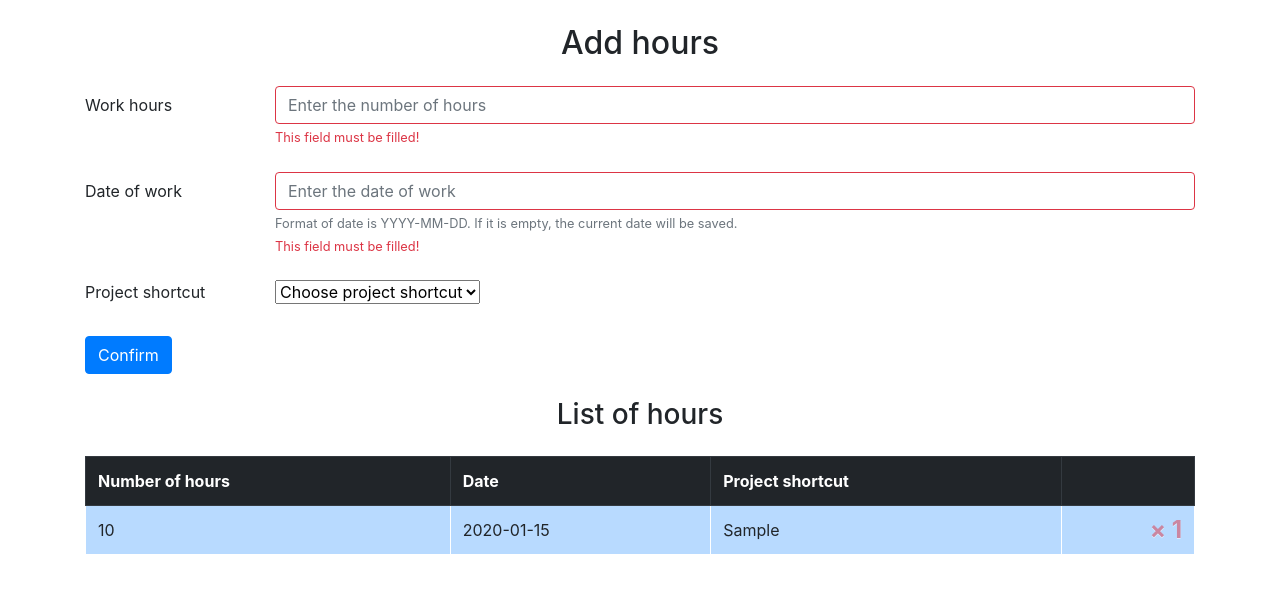
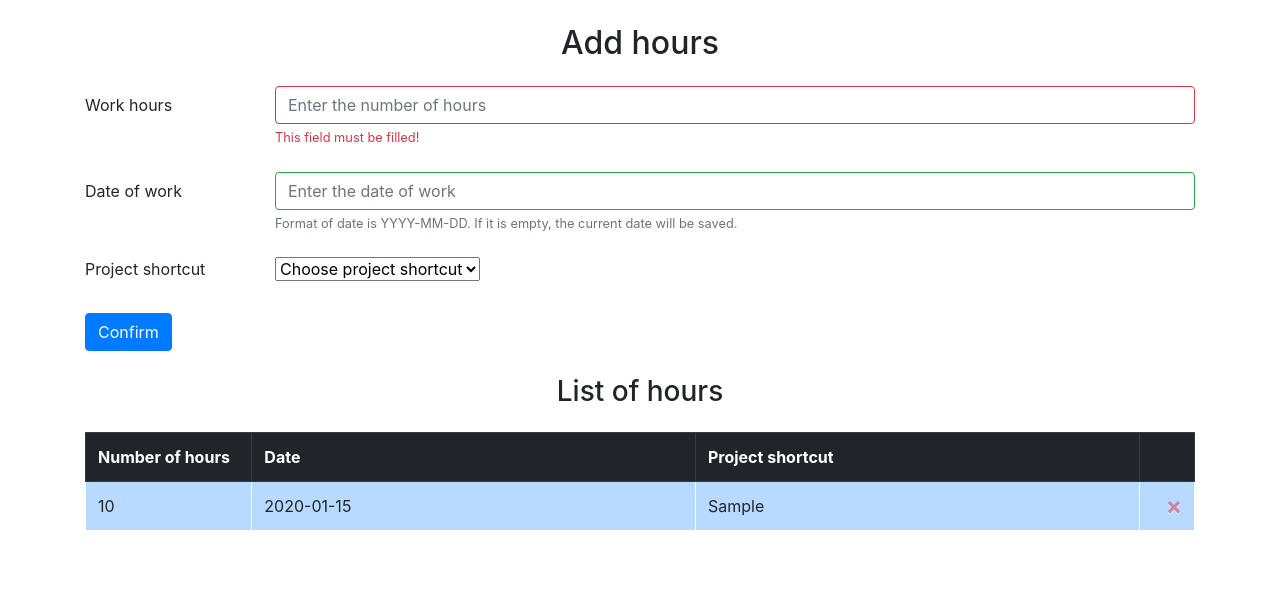
Before and after one commit to Gamattowicz/Timetracker_Flask, a Flask app: page /hours in a window 1280 px wide. Shown: the part 56-649 px from the top of the page. Run offline with Flask 2, Linux system fonts and the light colour scheme; a user stored in the database is signed in; tables that the repository leaves empty hold one stand-in row (values such as "Sample post"); some libraries are stand-ins or nearby versions.

Commit message:
change width of columns in list of hours

```diff
--- a/timetracker/templates/hours.html
+++ b/timetracker/templates/hours.html
@@ -19,14 +19,8 @@
     <div class="form-group row my-4">
         <label for="work-date" class="col-sm-2 col-form-label">Date of work</label>
         <div class="col-sm-10">
-            <input type="text" class="form-control" id="work-date" name="work-date" placeholder="Enter the date of work" required>
+            <input type="text" class="form-control" id="work-date" name="work-date" placeholder="Enter the date of work">
             <small class="form-text text-muted">Format of date is YYYY-MM-DD. If it is empty, the current date will be saved. </small>
-            <div class="invalid-feedback">
-                This field must be filled!
-            </div>
-            <div class="valid-feedback">
-                Looks good!
-            </div>
         </div>
     </div>
     <div class="form-group row my-4">
@@ -48,10 +42,10 @@
     <table class="table table-primary table-hover table-bordered">
       <thead class="thead-dark">
         <tr>
-          <th class="border border-dark" scope="col">Number of hours</th>
-          <th class="border border-dark" scope="col">Date</th>
-          <th class="border border-dark" scope="col">Project shortcut</th>
-          <th class="border border-dark" scope="col"></th>
+          <th class="border border-dark" scope="col" style="width:15%">Number of hours</th>
+          <th class="border border-dark" scope="col" style="width:40%">Date</th>
+          <th class="border border-dark" scope="col" style="width:40%">Project shortcut</th>
+          <th class="border border-dark" scope="col" style="width:5%"></th>
         </tr>
       </thead>
         <tbody>
@@ -63,7 +57,7 @@
           <td class="border border-white">{{ result.project_shortcut }}</td>
           <td class="border border-white">
                 <button type="button" class="close text-danger" onClick="deleteHour({{ result.id }})">
-                <span aria-hidden="true" class="text-center">&times; {{ result.id }}</span>
+                <span aria-hidden="true" class="text-center">&times;</span>
                 </button>
           </td>
         </tr>
```
